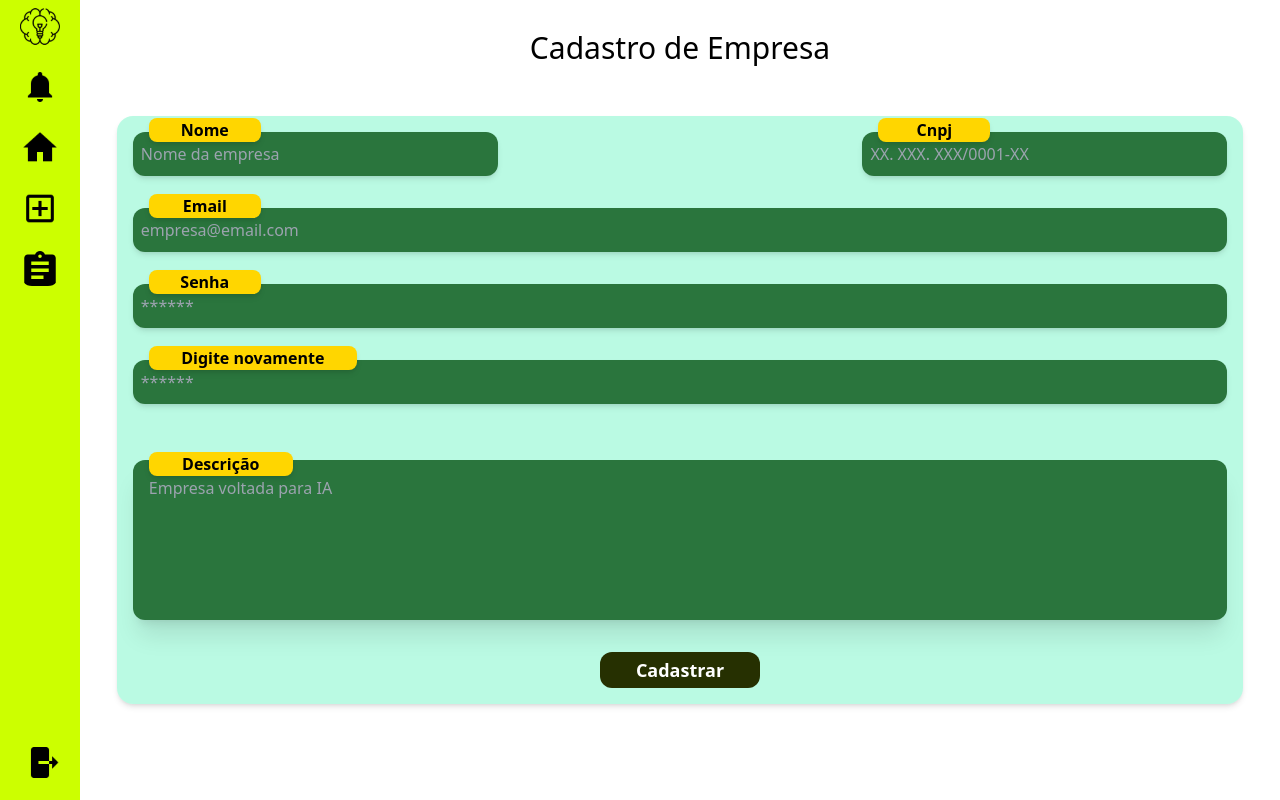
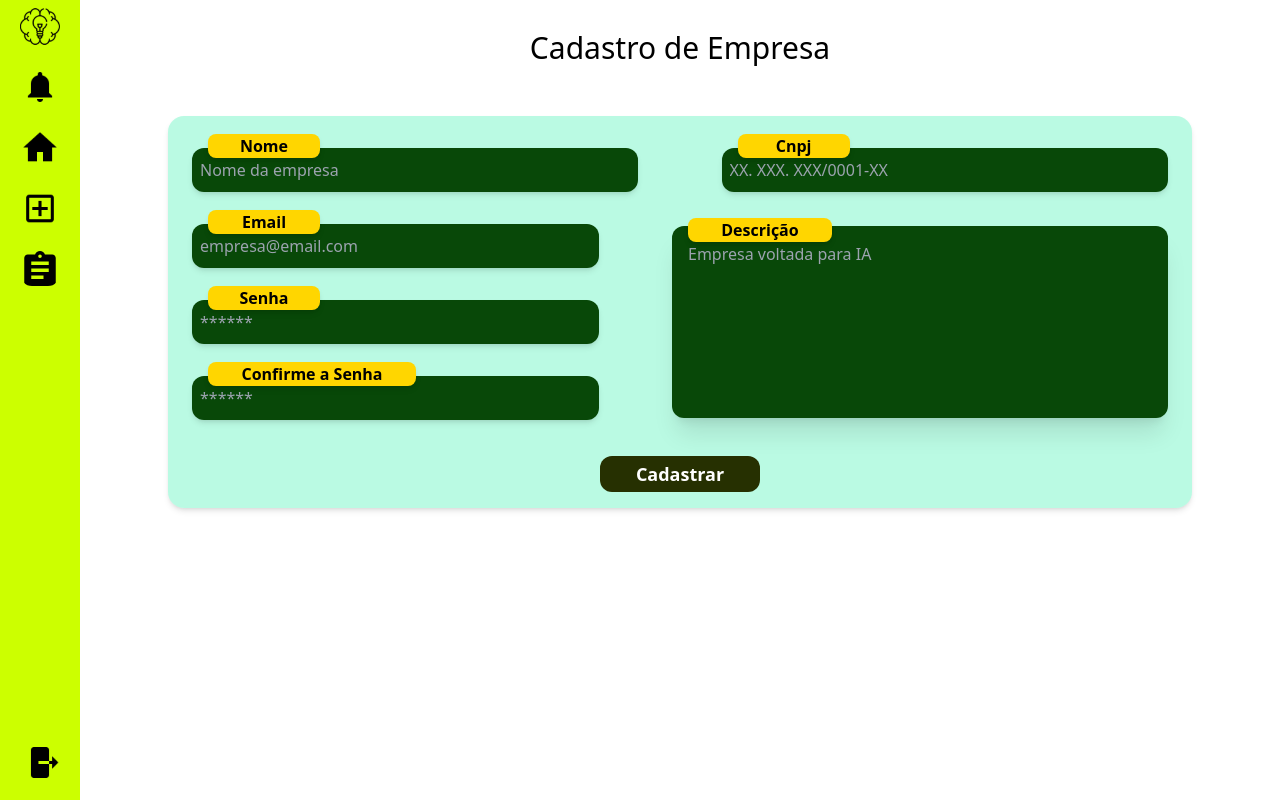
Before and after one commit to Inodevs-6/Inodevs-front-vue, a Vue app: page /Cadastro_Empresa in a window 1280 px wide. Built offline with nearby package versions, Linux system fonts and the light colour scheme.

Commit message:
Connecting front and back of register new company

```diff
--- a/src/router/index.ts
+++ b/src/router/index.ts
@@ -21,7 +21,6 @@ const router = createRouter({
       path: '/Cadastro_Empresa',
       name: 'Cadastro_Empresa',
       component: Cadastro_Empresa
-
     },
     {
       path: '/Vagas',
--- a/src/views/Cadastro_Empresa.vue
+++ b/src/views/Cadastro_Empresa.vue
@@ -1,11 +1,9 @@
 <script setup lang="ts">
 import OpenMenu from '@/components/menu/OpenMenu.vue'
-import Loader from '@/components/Loader.vue'
 import Alert from '@/components/alert/Alert.vue'
 import api from '../services/api'
-import ia from '../services/ia'
 import { ref } from 'vue'
-const name = ref('')
+const nome = ref('')
 const cnpj = ref('')
 const email = ref('')
 const senha = ref('')
@@ -14,51 +12,46 @@ const descricao = ref('')
 const erro = ref('')
 const isDisabled = ref(true)
 const isDone = ref(false)
-const Play = ref(false)
 const playMatch = ref(true)
-const loadingC = ref(false)
-const loadingH = ref(false)
-const loadingA = ref(false)
 
 const valid = ref(false)
 
-const id = ref(0)
 const save = ref(false)
 
 const salvar = () => {
-  erro.value = '';
+  erro.value = ''
 
-  if (!name.value || !cnpj.value || !email.value || !senha.value || !senhaNovamente.value || senha.value !== senhaNovamente.value) {
+  if (
+    !nome.value ||
+    !cnpj.value ||
+    !email.value ||
+    !senha.value ||
+    !senhaNovamente.value ||
+    senha.value !== senhaNovamente.value
+  ) {
     if (senha.value !== senhaNovamente.value) {
-      erro.value = 'As senhas não estão iguais';
+      erro.value = 'As senhas não estão iguais'
     }
-    valid.value = true;
-    return;
+    valid.value = true
+    return
   }
 
   erro.value = ''
   try {
-    const empresaId = 1
-    api.patch('/editar/' + empresaId + '/' + id.value, {
-      nome: name.value,
+
+    api.post('/empresa', {
+      nome: nome.value,
       cnpj: cnpj.value,
       email: email.value,
       senha: senha.value,
-      senhaNovamente: senhaNovamente.value
+      descricao: descricao.value
     })
     save.value = true
   } catch (error) {
     erro.value = (error as Error).message
   }
-};
-
-const habilitarInput = () => {
-  isDisabled.value = !isDisabled.value
 }
 
-const played = () => {
-  Play.value = true
-}
 </script>
 
 <template>
@@ -74,24 +67,24 @@ const played = () => {
         Cadastro de Empresa
       </h1>
       <div
-        class="xl:w-[88vw] w-[90%] flex flex-col gap-8 p-4 mt-[3rem] bg-[#1DEEA3] shadow-md bg-opacity-30 rounded-2xl relative"
+        class="xl:w-[80vw] w-[90%] flex flex-col gap-8 p-4 mt-[3rem] bg-[#1DEEA3] shadow-md bg-opacity-30 rounded-2xl relative"
       >
         <div class="w-full flex flex-col gap-5 xl:gap-0 xl:flex-row justify-between">
-          <div class="xl:w-1/3 w-full flex flex-col relative">
+          <div class="xl:w-[45%] w-full flex flex-col relative left-2 top-[1rem]">
             <span
               class="bg-[#FFD600] w-[7rem] absolute bottom-[2.1rem] left-4 font-semibold shadow-md rounded-lg text-center z-10"
             >
               Nome
             </span>
             <input
-              v-model="name"
-              id="name"
+              v-model="nome"
+              id="none"
               placeholder="Nome da empresa"
-              class="bg-[#2A753D] w-full h-11 p-2 pt-2 shadow-md outline-none rounded-xl text-[#FFF] relative z-0"
+              class="bg-[#084808] w-full h-11 p-2 pt-2 shadow-md outline-none rounded-xl text-[#FFF] relative z-0"
               :disabled="!isDisabled"
             />
           </div>
-          <div class="xl:w-1/3 w-full flex flex-col relative">
+          <div class="xl:w-[45%] w-full flex flex-col relative right-2 top-[1rem]">
             <span
               class="bg-[#FFD600] w-[7rem] absolute bottom-[2.1rem] left-4 font-semibold shadow-md rounded-lg text-center z-10"
             >
@@ -101,33 +94,57 @@ const played = () => {
               v-model="cnpj"
               id="cnpj"
               placeholder="XX. XXX. XXX/0001-XX"
-              class="bg-[#2A753D] w-full h-11 p-2 pt-2 shadow-md outline-none rounded-xl text-[#FFF] relative z-0"
+              class="bg-[#084808] w-full h-11 p-2 pt-2 shadow-md outline-none rounded-xl text-[#FFF] relative z-0"
               :disabled="!isDisabled"
             />
           </div>
-
         </div>
-        <div class="xl:w-full w-full flex flex-col relative">
-          <span class="bg-[#FFD600] w-[7rem] absolute bottom-[2.1rem] left-4 font-semibold shadow-md rounded-lg text-center z-10">
+        <div class="flex flex-col gap-5 xl:gap-0 xl:flex-row justify-between">
+          <div class="w-full">
+            <div class="w-[82%] flex flex-col relative left-2 top-[1rem]">
+              <span
+                class="bg-[#FFD600] w-[7rem] absolute bottom-[2.1rem] left-4 font-semibold shadow-md rounded-lg text-center z-10"
+              >
                 Email
               </span>
-          <input v-model="email" id="email" placeholder="empresa@email.com" class="bg-[#2A753D] w-full h-11 p-2 pt-2 shadow-md outline-none rounded-xl text-[#FFF] relative z-0" :disabled="!isDisabled" />
+              <input
+                v-model="email"
+                id="email"
+                placeholder="empresa@email.com"
+                class="bg-[#084808] w-full h-11 p-2 pt-2 shadow-md outline-none rounded-xl text-[#FFF] relative z-0"
+                :disabled="!isDisabled"
+              />
             </div>
-        <div class="xl:w-full w-full flex flex-col relative">
-          <span class="bg-[#FFD600] w-[7rem] absolute bottom-[2.1rem] left-4 font-semibold shadow-md rounded-lg text-center z-10">
+            <div class="w-[82%] flex flex-col relative top-[3rem] left-2">
+              <span
+                class="bg-[#FFD600] w-[7rem] absolute bottom-[2.1rem] left-4 font-semibold shadow-md rounded-lg text-center z-10"
+              >
                 Senha
               </span>
-          <input v-model="senha" id="senha" placeholder="******" class="bg-[#2A753D] w-full h-11 p-2 pt-2 shadow-md outline-none rounded-xl text-[#FFF] relative z-0" :disabled="!isDisabled" />
+              <input
+                v-model="senha"
+                id="senha"
+                placeholder="******"
+                class="bg-[#084808] w-full h-11 p-2 pt-2 shadow-md outline-none rounded-xl text-[#FFF] relative z-0"
+                :disabled="!isDisabled"
+              />
             </div>
-        <div class="xl:w-full w-full flex flex-col relative">
-          <span class="bg-[#FFD600] w-[13rem] absolute bottom-[2.1rem] left-4 font-semibold shadow-md rounded-lg text-center z-10">
-            Digite novamente
+            <div class="w-[82%] flex flex-col relative top-[5rem] left-2">
+              <span
+                class="bg-[#FFD600] w-[13rem] absolute bottom-[2.1rem] left-4 font-semibold shadow-md rounded-lg text-center z-10"
+              >
+                Confirme a Senha
               </span>
-          <input v-model="senhaNovamente" id="senhaNovamente" placeholder="******" class="bg-[#2A753D] w-full h-11 p-2 pt-2 shadow-md outline-none rounded-xl text-[#FFF] relative z-0" :disabled="!isDisabled" />
-
+              <input
+                v-model="senhaNovamente"
+                id="senhaNovamente"
+                placeholder="******"
+                class="bg-[#084808] w-full h-11 p-2 pt-2 shadow-md outline-none rounded-xl text-[#FFF] relative z-0"
+                :disabled="!isDisabled"
+              />
             </div>
-
-        <div class="h-full flex flex-col justify-between">
+          </div>
+          <div class="w-[82%] w-full flex flex-col relative right-2 top-[-0.4rem]">
             <span
               class="bg-[#FFD600] w-[9rem] relative top-[1rem] left-4 font-semibold shadow-md rounded-lg text-center z-10"
             >
@@ -137,31 +154,50 @@ const played = () => {
               v-model="descricao"
               id="descricao"
               placeholder="Empresa voltada para IA"
-
-            class="h-[10rem] bg-[#2A753D] p-4 focus:outline-none flex resize-none shadow-xl justify-start rounded-xl text-white"
+              class="h-[12rem] bg-[#084808] p-4 focus:outline-none flex resize-none shadow-xl justify-start rounded-xl text-white"
             >
             </textarea>
           </div>
-        <p v-if="senha !== senhaNovamente" class="text-red-600 text-lg font-bold  " >As senhas não estão iguais !</p>
+        </div>
+        <p v-if="senha !== senhaNovamente" class="text-red-600 text-lg font-bold">
+          As senhas não estão iguais !
+        </p>
         <div class="w-full flex justify-center">
           <div v-if="playMatch" class="w-[60%] flex justify-center text-[#fff]">
-            <button class="bg-[#263001] w-[10rem] rounded-xl" @click="salvar" type="submit" value="Enviar para Busca">
+            <button
+              class="bg-[#263001] w-[10rem] rounded-xl"
+              @click="salvar"
+              type="submit"
+              value="Enviar para Busca"
+            >
               <p class="text-lg font-bold p-1">Cadastrar</p>
             </button>
           </div>
         </div>
         <div class="fixed bottom-2 right-5">
-          <div v-if="valid" class="bg-[#cc0000] w-[25rem] rounded-xl border-solid border-white border-2 text-center" type="submit">
+          <div
+            v-if="valid"
+            class="bg-[#cc0000] w-[25rem] rounded-xl border-solid border-white border-2 text-center"
+            type="submit"
+          >
             <p class="text-[#fff] text-lg font-bold p-1">Preencha todos os campos!</p>
           </div>
         </div>
         <div class="fixed bottom-2 right-5">
-          <div v-if="save" class="bg-[#2A753D] w-[25rem] rounded-xl border-solid border-white border-2 text-center" type="submit">
+          <div
+            v-if="save"
+            class="bg-[#2A753D] w-[25rem] rounded-xl border-solid border-white border-2 text-center"
+            type="submit"
+          >
             <p class="text-[#fff] text-lg font-bold p-1">Empresa cadastrada com sucesso!</p>
           </div>
         </div>
         <div class="fixed bottom-2 right-5">
-          <div v-if="erro" class="bg-[#cc0000] w-[25rem] rounded-xl border-solid border-white border-2 text-center" type="submit">
+          <div
+            v-if="erro"
+            class="bg-[#cc0000] w-[25rem] rounded-xl border-solid border-white border-2 text-center"
+            type="submit"
+          >
             <p class="text-[#fff] text-lg font-bold p-1">{{ erro }}</p>
           </div>
         </div>
--- a/src/views/salvar.ts
+++ b/src/views/salvar.ts
@@ -1,17 +1,17 @@
-import api from '../services/api';
-import { erro, id, name, cnpj, email, save } from './Cadastro_Empresa.vue';
+import api from '../services/api'
+import { erro, id, name, cnpj, email, save } from './Cadastro_Empresa.vue'
 
 export async function salvar() {
-erro.value = '';
+  erro.value = ''
   try {
-const empresaId = 1;
+    const empresaId = 1
     api.patch('/editar/' + empresaId + '/' + id.value, {
       nome: name.value,
       cnpj: cnpj.value,
-email: email.value,
-});
-save.value = true;
+      email: email.value
+    })
+    save.value = true
   } catch (error) {
-erro.value = (error as Error).message;
+    erro.value = (error as Error).message
   }
 }
```
Also changed, not shown: src/views/Cadastro_Cargo.vue (+13 -4 lines), src/components/menu/OpenMenu.vue (line endings or trailing spaces). Lines whose indentation alone changed are shown as unchanged.
